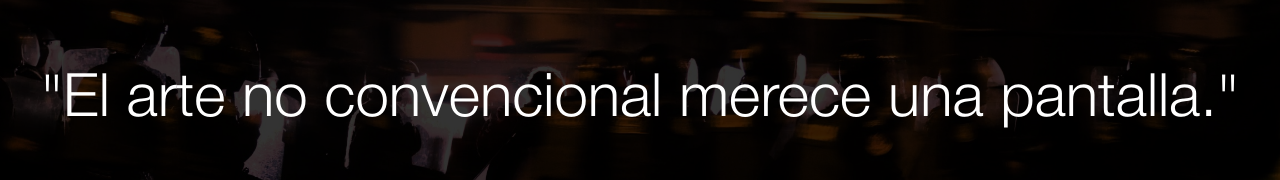
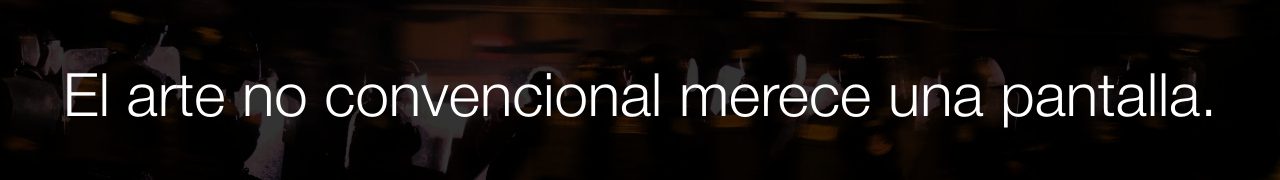
Before and after one commit to LaJuFA/pagina-ant, a React (Vite) app: page /Nosotros in a window 1280 px wide. Shown: the part 300-480 px from the top of the page. Built offline with nearby package versions, Linux system fonts and the light colour scheme.

Commit message:
comillas

```diff
--- a/src/components/HeroNosotros.jsx
+++ b/src/components/HeroNosotros.jsx
@@ -1,5 +1,4 @@
 import policeImg from "../assets/police.jpg"
-import React, { useRef, useEffect } from "react";
 import { gsap } from "gsap";
 import { useGSAP } from "@gsap/react";
 
@@ -20,7 +19,7 @@ const HeroNosotros = () => {
       {/* Contenido superpuesto */}
       <div className="relative z-10 flex h-full w-full flex-col items-center justify-center bg-black bg-opacity-80 px-10">
         <h1 className="font-helvetica text-white md:text-6xl">
-          "El arte no convencional merece una pantalla."
+          El arte no convencional merece una pantalla.
         </h1>
       </div>
     </div>
```
